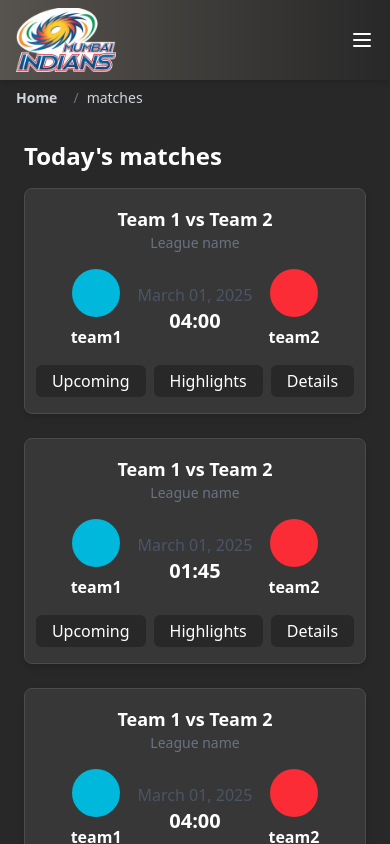
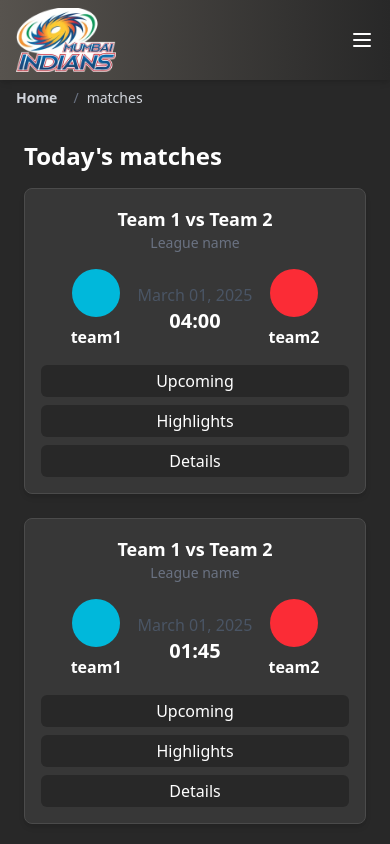
Before and after one commit to jovpbcfd/cricket-web-01, a Next.js app: page /matches in a window 390 px wide. Shown: the top 844 px of the page. Built offline with nearby package versions, Linux system fonts and the light colour scheme.

Commit message:
Fix matches card

```diff
--- a/app/matches/page.tsx
+++ b/app/matches/page.tsx
@@ -33,7 +33,7 @@
                                 </div>
                             </div>
 
-                            <div className="mt-4 flex justify-center gap-2">
+                            <div className="mt-4 flex flex-col justify-center gap-2 md:flex-row">
                                 <button className="bg-[#282828] text-white px-4 py-1 rounded-md">Upcoming</button>
                                 <button className="bg-[#282828] text-white px-4 py-1 rounded-md">Highlights</button>
                                 <button className="bg-[#282828] text-white px-4 py-1 rounded-md">Details</button>
```
